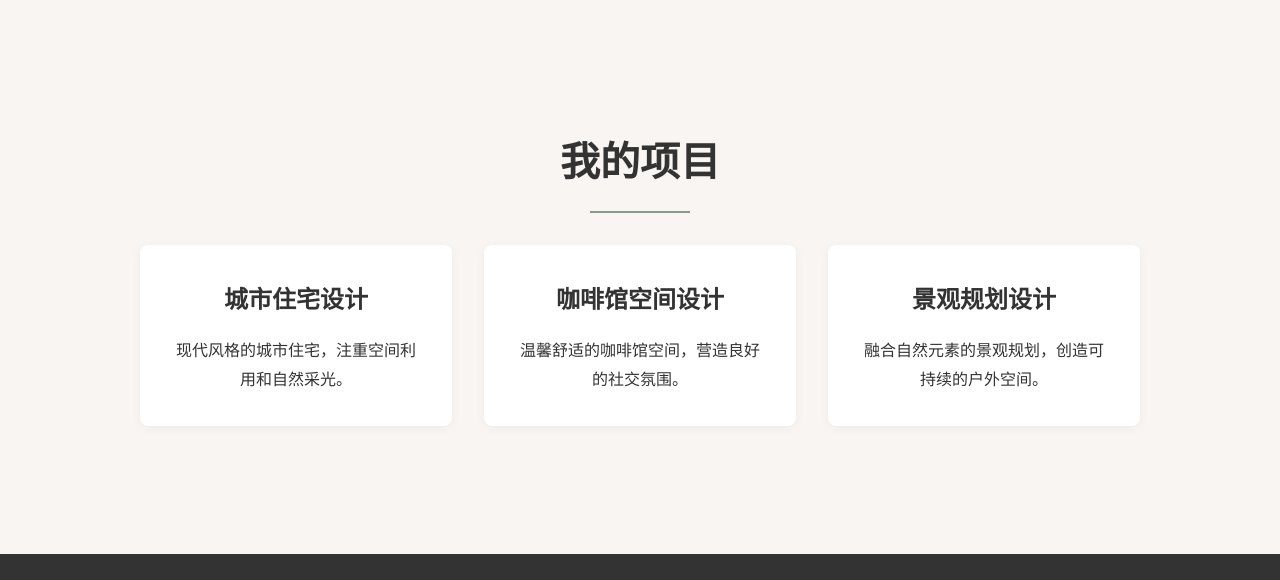
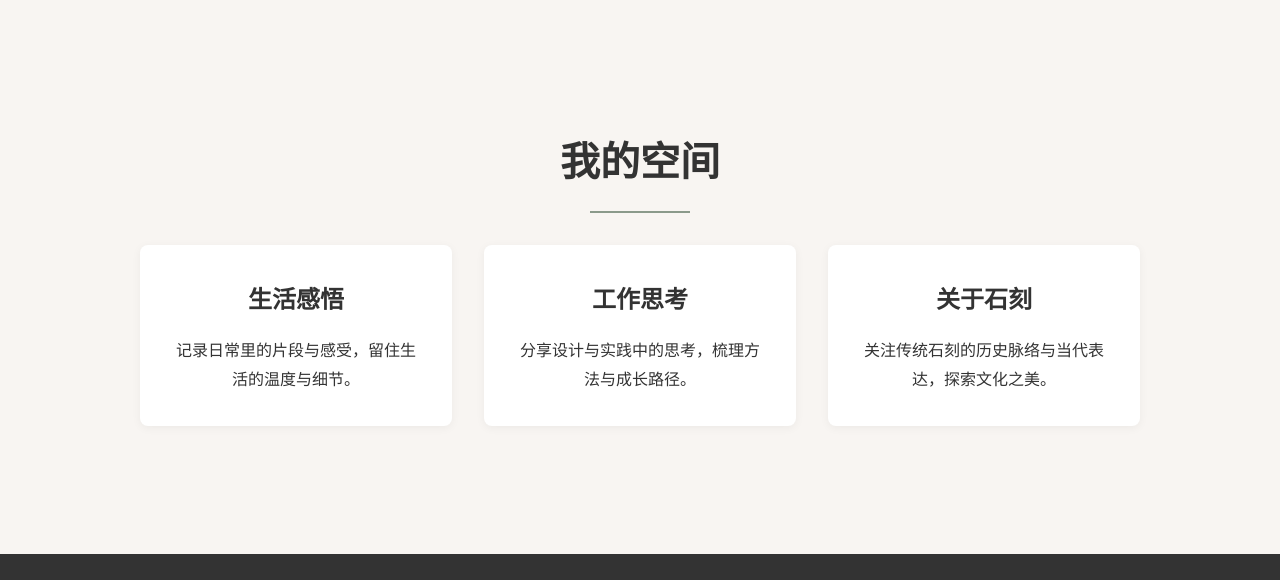
Before and after one commit to RaineLeng/selfintro, a website: page index.html in a window 1280 px wide. Shown: the part 2439-3019 px from the top of the page. Drawn offline with Linux system fonts and the light colour scheme.

Commit message:
Update homepage projects section copy

```diff
--- a/index.html
+++ b/index.html
@@ -168,19 +168,19 @@
         <!-- 项目部分 -->
         <section id="projects" class="projects-section">
             <div class="container">
-                <h2 class="section-title">我的项目</h2>
+                <h2 class="section-title">我的空间</h2>
                 <div class="projects-container">
                     <div class="project-item">
-                        <h3>城市住宅设计</h3>
-                        <p>现代风格的城市住宅，注重空间利用和自然采光。</p>
+                        <h3>生活感悟</h3>
+                        <p>记录日常里的片段与感受，留住生活的温度与细节。</p>
                     </div>
                     <div class="project-item">
-                        <h3>咖啡馆空间设计</h3>
-                        <p>温馨舒适的咖啡馆空间，营造良好的社交氛围。</p>
+                        <h3>工作思考</h3>
+                        <p>分享设计与实践中的思考，梳理方法与成长路径。</p>
                     </div>
                     <div class="project-item">
-                        <h3>景观规划设计</h3>
-                        <p>融合自然元素的景观规划，创造可持续的户外空间。</p>
+                        <h3>关于石刻</h3>
+                        <p>关注传统石刻的历史脉络与当代表达，探索文化之美。</p>
                     </div>
                 </div>
             </div>
```
Also changed, not shown: generate.js (+7 -7 lines).
